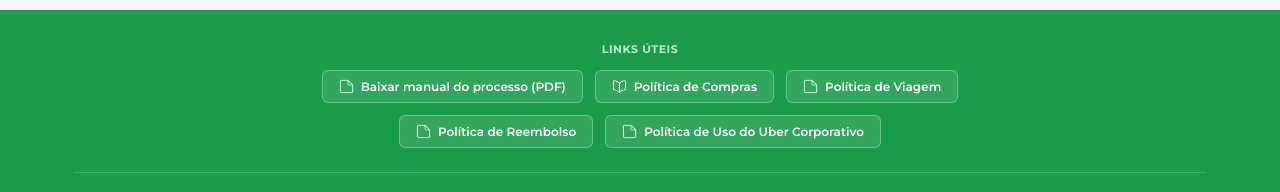
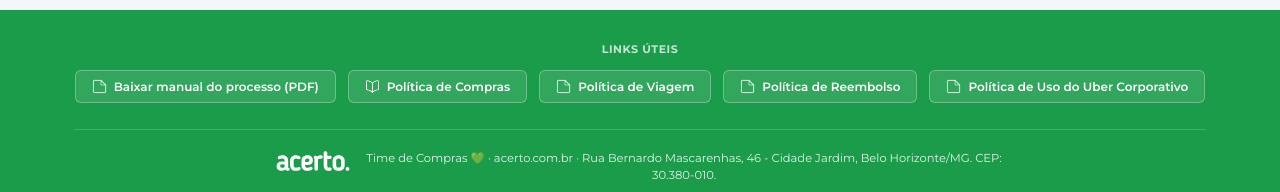
Before and after one commit to alanrabelo-pixel/Compras-Acerto, a Next.js app: page / in a window 1280 px wide. Shown: the part 684-876 px from the top of the page. Built offline with nearby package versions, Linux system fonts and the light colour scheme; no server answers; the database is empty.

Commit message:
Home: links uteis do rodape em uma linha so
Pedido do usuario: os 5 links (manual + politicas) nao devem mais
quebrar em duas linhas (3+2) - ficam todos numa linha, com
overflow-x:auto como rede de seguranca (nao da pagina) caso a janela
fique estreita demais pra caber tudo.

```diff
--- a/src/app/globals.css
+++ b/src/app/globals.css
@@ -1884,6 +1884,8 @@ a.table-row:hover {
 .exec-footer-link {
   display: inline-flex;
   align-items: center;
+  flex-shrink: 0;
+  white-space: nowrap;
   gap: 7px;
   font-size: 12px;
   font-weight: 600;
@@ -1930,11 +1932,16 @@ a.table-row:hover {
   color: rgba(255, 255, 255, 0.75);
   margin: 0 0 14px;
 }
-/* Largura máxima centralizada faz os 5 links quebrarem em duas linhas
-   equilibradas (3+2) em vez de deixar o 5º link sozinho e descentralizado. */
+/* Pedido do usuário: os 5 links em uma linha só, não mais quebrados em
+   duas (3+2). Sem largura máxima limitando o container; nowrap mantém tudo
+   na mesma linha, e overflow-x: auto vira um scroll horizontal só deste
+   bloco (não da página) se a janela ficar estreita demais para caber tudo. */
 .exec-brand-footer-links .exec-footer {
-  max-width: 640px;
+  flex-wrap: nowrap;
+  overflow-x: auto;
+  max-width: 100%;
   margin: 0 auto;
+  padding-bottom: 2px;
 }
 /* Reskin dos mesmos .exec-footer-link (fundo claro) para o contexto de fundo
    verde — mesma marcação/links, só a aparência muda aqui dentro. */
```
